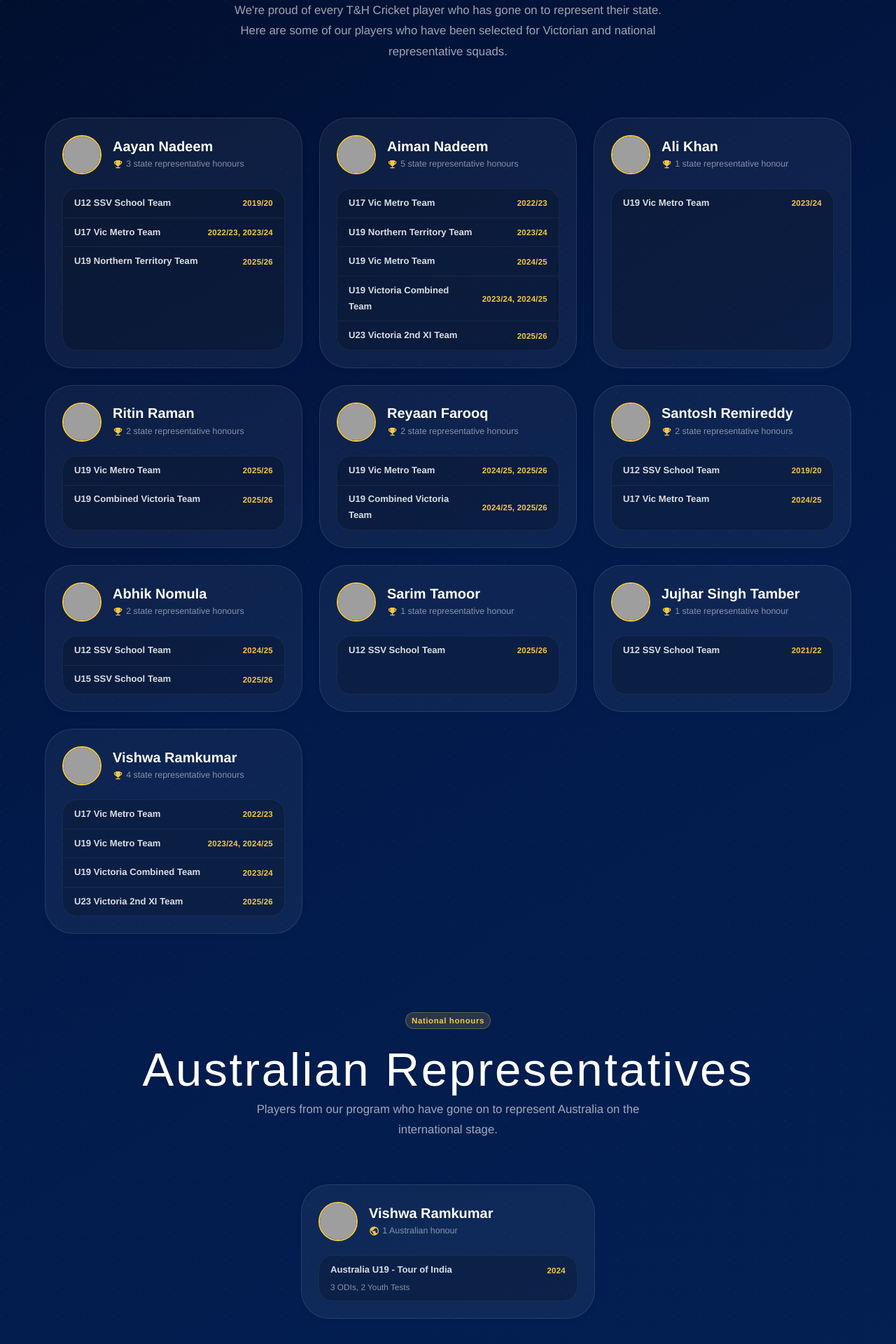
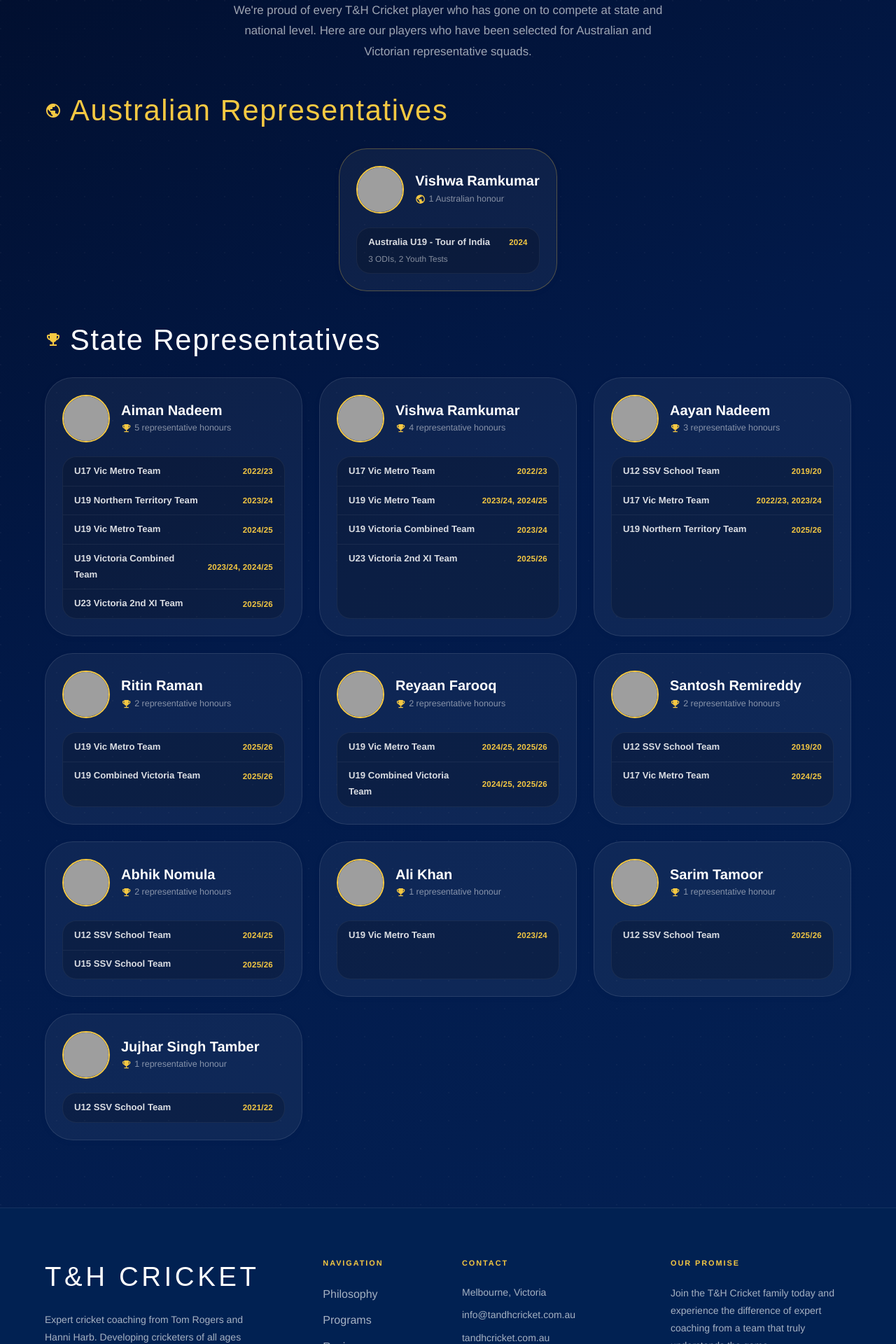
Before and after one commit to s4095136/tandh-cricket-academy, a React (Vite) app in the folder client/: page /representatives in a window 1280 px wide. Shown: the part 240-2160 px from the top of the page at 70% size. Built offline with nearby package versions, Linux system fonts and the light colour scheme; no server answers; grey boxes are pictures that could not be loaded.

Commit message:
Couple front end fixes, changed tom rogers photo, changed representative page layout, changed layout of sponsors panels

```diff
--- a/client/src/components/layout/Footer.tsx
+++ b/client/src/components/layout/Footer.tsx
@@ -12,6 +12,7 @@ import FacebookIcon from '@mui/icons-material/Facebook'
 import InstagramIcon from '@mui/icons-material/Instagram'
 import { useNavigate, useLocation } from 'react-router-dom'
 import { useApplyModal } from '../../context/ApplyModalContext'
+import { scrollToSection } from '../../utils/scrollToSection'
 
 const FOOTER_LINKS = [
   { label: 'Philosophy', href: '#philosophy', type: 'anchor' as const },
@@ -34,8 +35,7 @@ export default function Footer() {
     if (location.pathname !== '/') {
       navigate(`/${link.href}`)
     } else {
-      const el = document.querySelector(link.href)
-      if (el) el.scrollIntoView({ behavior: 'smooth', block: 'start' })
+      scrollToSection(link.href)
     }
   }
 
--- a/client/src/components/layout/Navbar.tsx
+++ b/client/src/components/layout/Navbar.tsx
@@ -15,7 +15,7 @@ const NAV_LINKS = [
   { label: 'Programs', href: '#programs', type: 'anchor' as const },
   { label: 'Reviews', href: '#testimonials', type: 'anchor' as const },
   { label: 'Tours', href: '/tours', type: 'route' as const },
-  { label: 'State Representatives', href: '/representatives', type: 'route' as const },
+  { label: 'State/National Representatives', href: '/representatives', type: 'route' as const },
 ]
 
 export default function Navbar() {
--- a/client/src/components/sections/CoachesPanel.tsx
+++ b/client/src/components/sections/CoachesPanel.tsx
@@ -9,10 +9,10 @@ interface Props {
 function PanelHeader() {
   return (
     <Box sx={{ px: 1, pb: 1.5, textAlign: 'center' }}>
-      <Typography sx={{ color: '#f5c842', fontWeight: 800, fontSize: '0.75rem', letterSpacing: '0.12em' }}>
+      <Typography sx={{ color: '#f5c842', fontWeight: 800, fontSize: '1.5rem', letterSpacing: '0.12em' }}>
         COACHING STAFF
       </Typography>
-      <Typography sx={{ color: 'rgba(255,255,255,0.3)', fontSize: '0.65rem', mt: 0.25 }}>
+      <Typography sx={{ color: 'rgba(255, 255, 255, 0.57)', fontSize: '0.75rem', mt: 0.25 }}>
         Click a coach to learn more
       </Typography>
     </Box>
@@ -44,7 +44,7 @@ export default function CoachesPanel({ onCoachClick }: Props) {
       <Box
         sx={{
           display: { xs: 'block', lg: 'none' },
-          mt: 6,
+          mt: 2,
         }}
       >
         <PanelHeader />
--- a/client/src/components/sections/HeroData.tsx
+++ b/client/src/components/sections/HeroData.tsx
@@ -18,7 +18,7 @@ export const COACH_GROUPS = [
     group: 'FOUNDERS',
     coaches: [
       { name: 'Hanni Harb', image: '/images/coaches/hanni-harb.png', role: 'Co-Founder & Head Coach' },
-      { name: 'Tom Rogers', image: '/images/coaches/tom-rogers.png', role: 'Co-Founder & Senior Coach' },
+      { name: 'Tom Rogers', image: '/images/coaches/tom-rogers1.png', role: 'Co-Founder & Senior Coach' },
     ],
   },
     {
@@ -63,6 +63,10 @@ export const SPONSOR_GROUPS = [
         image: '/images/sponsors/h2c.png',
       },
       {
+        name: 'PlayStats',
+        image: '/images/sponsors/playstats.png',
+      },
+      {
         name: 'BowlStrong',
         image: '/images/sponsors/bowlstrong.png',
       },
--- a/client/src/components/sections/TestimonialsSection.tsx
+++ b/client/src/components/sections/TestimonialsSection.tsx
@@ -69,7 +69,8 @@ function TestimonialCard({ t }: { t: Review }) {
   return (
     <>
       <Card
-        onClick={() => isLong && setOpen(true)}
+        // onClick={() => isLong && setOpen(true)}
+        onClick={() => setOpen(true)}
         sx={{
           height: '100%',
           display: 'flex',
--- a/client/src/pages/RepresentativesPage.tsx
+++ b/client/src/pages/RepresentativesPage.tsx
@@ -45,9 +45,9 @@ export default function RepresentativesPage() {
 
       <Container maxWidth="lg" sx={{ position: 'relative', zIndex: 1, pt: { xs: 10, md: 12 }, pb: { xs: 8, md: 12 } }}>
         {/* Header */}
-        <Box sx={{ textAlign: 'center', mb: { xs: 8, md: 10 } }}>
+        <Box sx={{ textAlign: 'center', mb: { xs: 4, md: 6 } }}>
           <Chip
-            label="State representatives"
+            label="National & State Competitions"
             size="small"
             sx={{
               mb: 3,
@@ -63,28 +63,36 @@ export default function RepresentativesPage() {
             variant="h1"
             sx={{ fontSize: { xs: '3rem', sm: '4rem', md: '5.5rem' }, color: '#ffffff', mb: 1 }}
           >
-            Representing Victoria
+            National Competitions
           </Typography>
           <Typography
             variant="body1"
             sx={{ color: 'rgba(255,255,255,0.62)', maxWidth: 620, mx: 'auto', fontSize: { xs: '1rem', md: '1.05rem' } }}
           >
-            We're proud of every T&H Cricket player who has gone on to represent their state. Here are some of
-            our players who have been selected for Victorian and national representative squads.
+            We're proud of every T&H Cricket player who has gone on to compete at state and national level. Here
+            are our players who have been selected for Australian and Victorian representative squads.
           </Typography>
         </Box>
 
-        {/* Players */}
-        <Grid container spacing={3}>
-          {REPRESENTATIVES.map((player) => (
-            <Grid key={player.id} size={{ xs: 12, sm: 6, md: 4 }}>
+        {/* ── Australian Representatives (top, highest honour) ── */}
+        <Box sx={{ mb: { xs: 4, md: 6 } }}>
+          <Box sx={{ display: 'flex', alignItems: 'center', gap: 1.5, mb: 4 }}>
+            <PublicIcon sx={{ color: '#f5c842' }} />
+            <Typography variant="h2" sx={{ fontSize: { xs: '2rem', md: '2.6rem' }, color: '#f5c842' }}>
+              Australian Representatives
+            </Typography>
+          </Box>
+
+          <Box sx={{ display: 'flex', justifyContent: 'center' }}>
+            <Grid container spacing={3} sx={{ maxWidth: 560 }}>
+              {AUSTRALIAN_REPRESENTATIVES.map((player) => (
+                <Grid key={player.id} size={{ xs: 12 }}>
                   <Card
                     sx={{
-                  height: '100%',
                       display: 'flex',
                       flexDirection: 'column',
                       bgcolor: 'rgba(255,255,255,0.05)',
-                  border: '1px solid rgba(255,255,255,0.1)',
+                      border: '1px solid rgba(245,200,66,0.3)',
                       borderRadius: 4,
                       transition: 'transform 0.25s ease, box-shadow 0.25s ease, background 0.25s ease',
                       '&:hover': {
@@ -99,145 +107,16 @@ export default function RepresentativesPage() {
                         <Avatar
                           src={player.image ? `${API_URL}${player.image}` : undefined}
                           sx={{
-                        width: 56,
-                        height: 56,
+                            width: 68,
+                            height: 68,
                             border: '2px solid #f5c842',
                             bgcolor: 'rgba(245,200,66,0.12)',
                             color: '#f5c842',
                             fontFamily: '"Bebas Neue", sans-serif',
-                        fontSize: '1.2rem',
+                            fontSize: '1.3rem',
                             letterSpacing: '0.05em',
                             flexShrink: 0,
-                      }}
-                    >
-                      {getInitials(player.name)}
-                    </Avatar>
-                    <Box sx={{ minWidth: 0 }}>
-                      <Typography variant="h6" sx={{ color: '#fff', fontWeight: 700, lineHeight: 1.2 }}>
-                        {player.name}
-                      </Typography>
-                      <Box sx={{ display: 'flex', alignItems: 'center', gap: 0.5, mt: 0.4 }}>
-                        <EmojiEventsIcon sx={{ color: '#f5c842', fontSize: '0.95rem' }} />
-                        <Typography sx={{ color: 'rgba(255,255,255,0.5)', fontSize: '0.78rem' }}>
-                          {player.honours.length} state representative honour{player.honours.length > 1 ? 's' : ''}
-                        </Typography>
-                      </Box>
-                    </Box>
-                  </Box>
-
-                  <Box
-                    sx={{
-                      bgcolor: 'rgba(0,0,0,0.18)',
-                      border: '1px solid rgba(255,255,255,0.06)',
-                      borderRadius: 2,
-                      flexGrow: 1,
-                    }}
-                  >
-                    {player.honours.map((honour, idx) => {
-                      const { team, years } = parseHonour(honour)
-                      return (
-                        <Box
-                          key={honour}
-                          sx={{
-                            display: 'flex',
-                            justifyContent: 'space-between',
-                            alignItems: 'center',
-                            gap: 2,
-                            px: 2,
-                            py: 1.1,
-                            borderBottom:
-                              idx < player.honours.length - 1 ? '1px solid rgba(255,255,255,0.06)' : 'none',
-                          }}
-                        >
-                          <Typography sx={{ color: 'rgba(255,255,255,0.85)', fontSize: '0.82rem', fontWeight: 600 }}>
-                            {team}
-                          </Typography>
-                          {years && (
-                            <Typography
-                              sx={{
-                                color: '#f5c842',
-                                fontSize: '0.72rem',
-                                fontWeight: 700,
-                                letterSpacing: '0.02em',
-                                flexShrink: 0,
-                                whiteSpace: 'nowrap',
-                              }}
-                            >
-                              {years}
-                            </Typography>
-                          )}
-                        </Box>
-                      )
-                    })}
-                  </Box>
-                </CardContent>
-              </Card>
-            </Grid>
-          ))}
-        </Grid>
-
-        {/* Australian Representatives */}
-        <Box sx={{ textAlign: 'center', mt: { xs: 10, md: 14 }, mb: { xs: 6, md: 8 } }}>
-          <Chip
-            label="National honours"
-            size="small"
-            sx={{
-              mb: 3,
-              bgcolor: 'rgba(245,200,66,0.15)',
-              color: '#f5c842',
-              border: '1px solid rgba(245,200,66,0.3)',
-              fontWeight: 600,
-              letterSpacing: '0.05em',
-              fontSize: '0.72rem',
-            }}
-          />
-          <Typography
-            variant="h1"
-            sx={{ fontSize: { xs: '2.5rem', sm: '3.2rem', md: '4.2rem' }, color: '#ffffff', mb: 1 }}
-          >
-            Australian Representatives
-          </Typography>
-          <Typography
-            variant="body1"
-            sx={{ color: 'rgba(255,255,255,0.62)', maxWidth: 620, mx: 'auto', fontSize: { xs: '1rem', md: '1.05rem' } }}
-          >
-            Players from our program who have gone on to represent Australia on the international stage.
-          </Typography>
-        </Box>
-
-        <Box sx={{ display: 'flex', justifyContent: 'center' }}>
-          {AUSTRALIAN_REPRESENTATIVES.map((player) => (
-            <Box key={player.id} sx={{ width: '100%', maxWidth: 420 }}>
-              <Card
-                sx={{
-                  height: '100%',
-                  display: 'flex',
-                  flexDirection: 'column',
-                  bgcolor: 'rgba(255,255,255,0.05)',
-                  border: '1px solid rgba(255,255,255,0.1)',
-                  borderRadius: 4,
-                  transition: 'transform 0.25s ease, box-shadow 0.25s ease, background 0.25s ease',
-                  '&:hover': {
-                    transform: 'translateY(-5px)',
-                    bgcolor: 'rgba(255,255,255,0.08)',
-                    boxShadow: '0 12px 32px rgba(0,0,0,0.35)',
-                  },
-                }}
-              >
-                <CardContent sx={{ p: 3, display: 'flex', flexDirection: 'column', flexGrow: 1 }}>
-                  <Box sx={{ display: 'flex', alignItems: 'center', gap: 2, mb: 2.5 }}>
-                    <Avatar
-                      src={player.image ? `${API_URL}${player.image}` : undefined}
-                      sx={{
-                        width: 56,
-                        height: 56,
-                        border: '2px solid #f5c842',
-                        bgcolor: 'rgba(245,200,66,0.12)',
-                        color: '#f5c842',
-                        fontFamily: '"Bebas Neue", sans-serif',
-                        fontSize: '1.2rem',
-                        letterSpacing: '0.05em',
-                        flexShrink: 0,
+                            '& img': { objectFit: 'cover', objectPosition: 'center 5%' },
                           }}
                         >
                           {getInitials(player.name)}
@@ -298,8 +177,122 @@ export default function RepresentativesPage() {
                       </Box>
                     </CardContent>
                   </Card>
+                </Grid>
+              ))}
+            </Grid>
           </Box>
+        </Box>
+
+        {/* ── State Representatives (sorted by number of honours, highest first) ── */}
+        <Box>
+          <Box sx={{ display: 'flex', alignItems: 'center', gap: 1.5, mb: 4 }}>
+            <EmojiEventsIcon sx={{ color: '#f5c842' }} />
+            <Typography variant="h2" sx={{ fontSize: { xs: '2rem', md: '2.6rem' }, color: '#ffffff' }}>
+              State Representatives
+            </Typography>
+          </Box>
+
+          <Grid container spacing={3}>
+            {[...REPRESENTATIVES].sort((a, b) => b.honours.length - a.honours.length).map((player) => (
+              <Grid key={player.id} size={{ xs: 12, sm: 6, md: 4 }}>
+                <Card
+                  sx={{
+                    height: '100%',
+                    display: 'flex',
+                    flexDirection: 'column',
+                    bgcolor: 'rgba(255,255,255,0.05)',
+                    border: '1px solid rgba(255,255,255,0.1)',
+                    borderRadius: 4,
+                    transition: 'transform 0.25s ease, box-shadow 0.25s ease, background 0.25s ease',
+                    '&:hover': {
+                      transform: 'translateY(-5px)',
+                      bgcolor: 'rgba(255,255,255,0.08)',
+                      boxShadow: '0 12px 32px rgba(0,0,0,0.35)',
+                    },
+                  }}
+                >
+                  <CardContent sx={{ p: 3, display: 'flex', flexDirection: 'column', flexGrow: 1 }}>
+                    <Box sx={{ display: 'flex', alignItems: 'center', gap: 2, mb: 2.5 }}>
+                      <Avatar
+                        src={player.image ? `${API_URL}${player.image}` : undefined}
+                        sx={{
+                          width: 68,
+                          height: 68,
+                          border: '2px solid #f5c842',
+                          bgcolor: 'rgba(245,200,66,0.12)',
+                          color: '#f5c842',
+                          fontFamily: '"Bebas Neue", sans-serif',
+                          fontSize: '1.3rem',
+                          letterSpacing: '0.05em',
+                          flexShrink: 0,
+                          '& img': { objectFit: 'cover', objectPosition: 'center 5%' },
+                        }}
+                      >
+                        {getInitials(player.name)}
+                      </Avatar>
+                      <Box sx={{ minWidth: 0 }}>
+                        <Typography variant="h6" sx={{ color: '#fff', fontWeight: 700, lineHeight: 1.2 }}>
+                          {player.name}
+                        </Typography>
+                        <Box sx={{ display: 'flex', alignItems: 'center', gap: 0.5, mt: 0.4 }}>
+                          <EmojiEventsIcon sx={{ color: '#f5c842', fontSize: '0.95rem' }} />
+                          <Typography sx={{ color: 'rgba(255,255,255,0.5)', fontSize: '0.78rem' }}>
+                            {player.honours.length} representative honour{player.honours.length > 1 ? 's' : ''}
+                          </Typography>
+                        </Box>
+                      </Box>
+                    </Box>
+
+                    <Box
+                      sx={{
+                        bgcolor: 'rgba(0,0,0,0.18)',
+                        border: '1px solid rgba(255,255,255,0.06)',
+                        borderRadius: 2,
+                        flexGrow: 1,
+                      }}
+                    >
+                      {player.honours.map((honour, idx) => {
+                        const { team, years } = parseHonour(honour)
+                        return (
+                          <Box
+                            key={honour}
+                            sx={{
+                              display: 'flex',
+                              justifyContent: 'space-between',
+                              alignItems: 'center',
+                              gap: 2,
+                              px: 2,
+                              py: 1.1,
+                              borderBottom:
+                                idx < player.honours.length - 1 ? '1px solid rgba(255,255,255,0.06)' : 'none',
+                            }}
+                          >
+                            <Typography sx={{ color: 'rgba(255,255,255,0.85)', fontSize: '0.82rem', fontWeight: 600 }}>
+                              {team}
+                            </Typography>
+                            {years && (
+                              <Typography
+                                sx={{
+                                  color: '#f5c842',
+                                  fontSize: '0.72rem',
+                                  fontWeight: 700,
+                                  letterSpacing: '0.02em',
+                                  flexShrink: 0,
+                                  whiteSpace: 'nowrap',
+                                }}
+                              >
+                                {years}
+                              </Typography>
+                            )}
+                          </Box>
+                        )
+                      })}
+                    </Box>
+                  </CardContent>
+                </Card>
+              </Grid>
             ))}
+          </Grid>
         </Box>
       </Container>
     </Box>
```
Also changed, not shown: client/src/App.tsx (+40 -33 lines), client/src/components/sections/HeroSection.tsx (+18 -51 lines), client/src/components/sections/SponsorsPanel.tsx (+49 -60 lines), 2 other files (tests, documents, lock files or other folders). Lines whose indentation alone changed are shown as unchanged.
